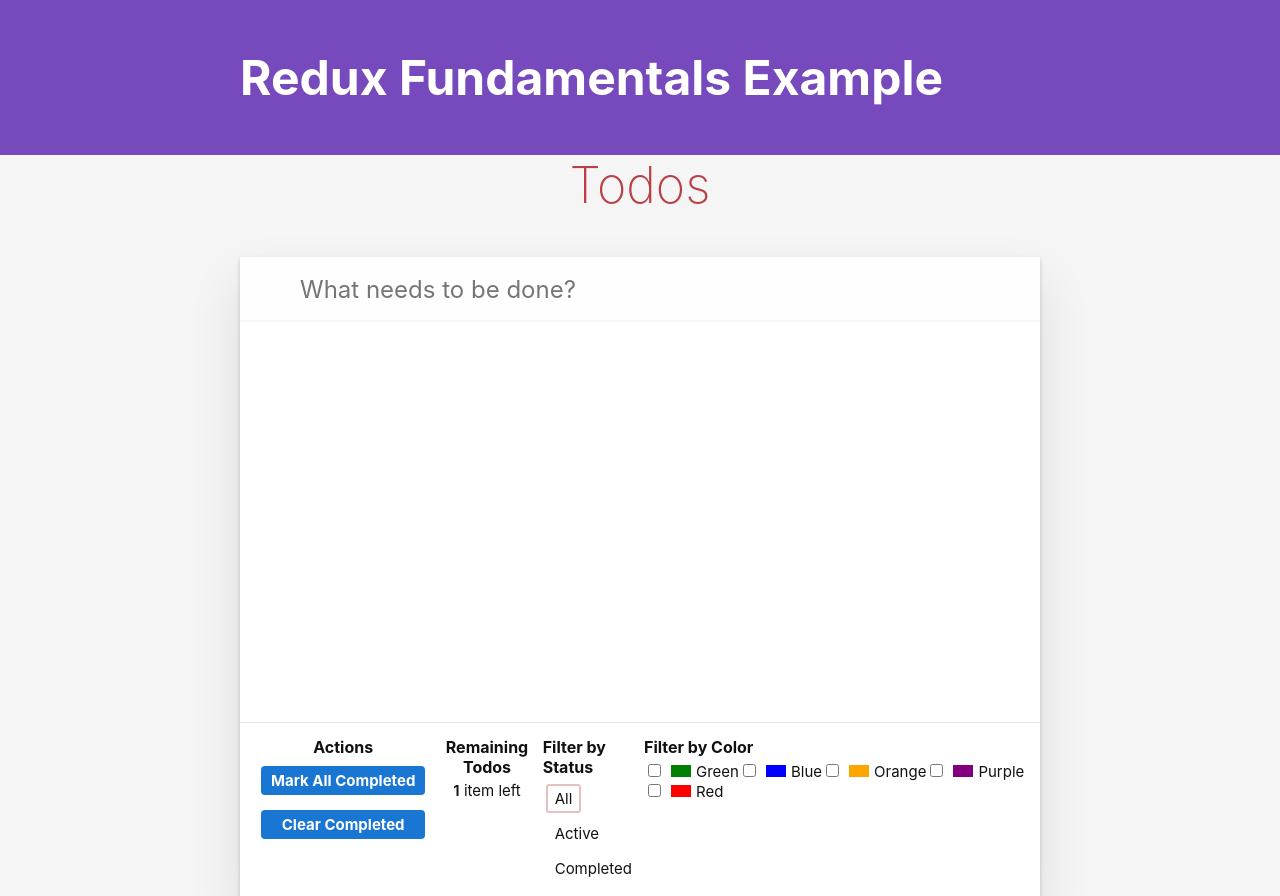
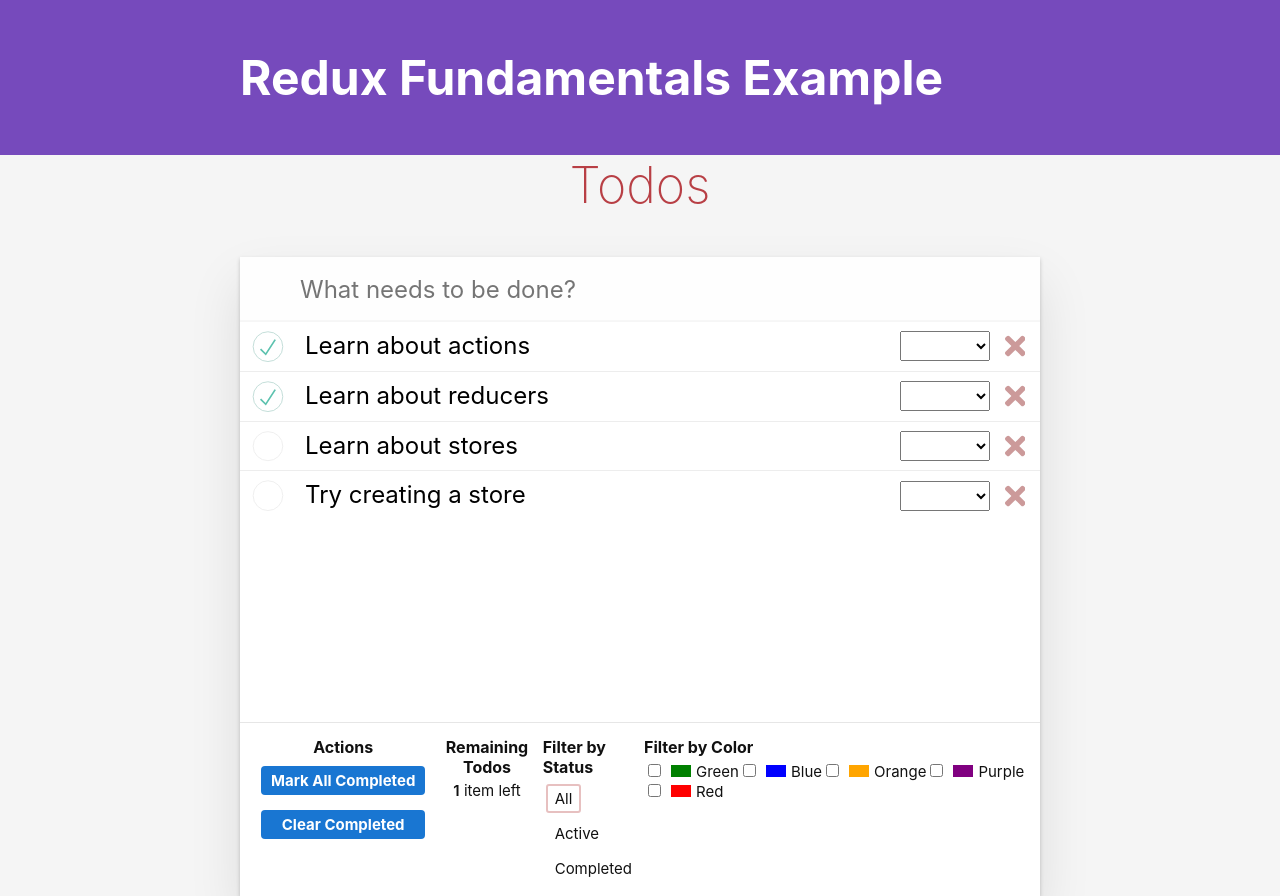
Before and after one commit to shanth1/redux-fundamentals, a React (Create React App) app: page / in a window 1280 px wide. Built offline with nearby package versions, Linux system fonts and the light colour scheme; what miragejs would draw is missing.

Commit message:
use selector hook
wrapped the App in a Provider and passed the store
useSelector hook for getting state

```diff
--- a/src/features/todos/TodoList.js
+++ b/src/features/todos/TodoList.js
@@ -1,8 +1,12 @@
 import React from "react";
+import { useSelector } from "react-redux";
 import TodoListItem from "./TodoListItem";
 
+const selectTodos = (state) => state.todos;
+
 const TodoList = () => {
-    const todos = [];
+    const todos = useSelector(selectTodos);
+    // const todos = [];
 
     const renderedListItems = todos.map((todo) => {
         return <TodoListItem key={todo.id} todo={todo} />;
--- a/src/index.js
+++ b/src/index.js
@@ -6,6 +6,7 @@
 import "./api/server";
 
 import store from "./store";
+import { Provider } from "react-redux";
 
 // Log the initial state
 console.log("Initial state: ", store.getState());
@@ -43,6 +44,8 @@
 const root = ReactDOM.createRoot(document.getElementById("root"));
 root.render(
     <React.StrictMode>
-        <App />
+        <Provider store={store}>
+            <App />
+        </Provider>
     </React.StrictMode>,
 );
```
